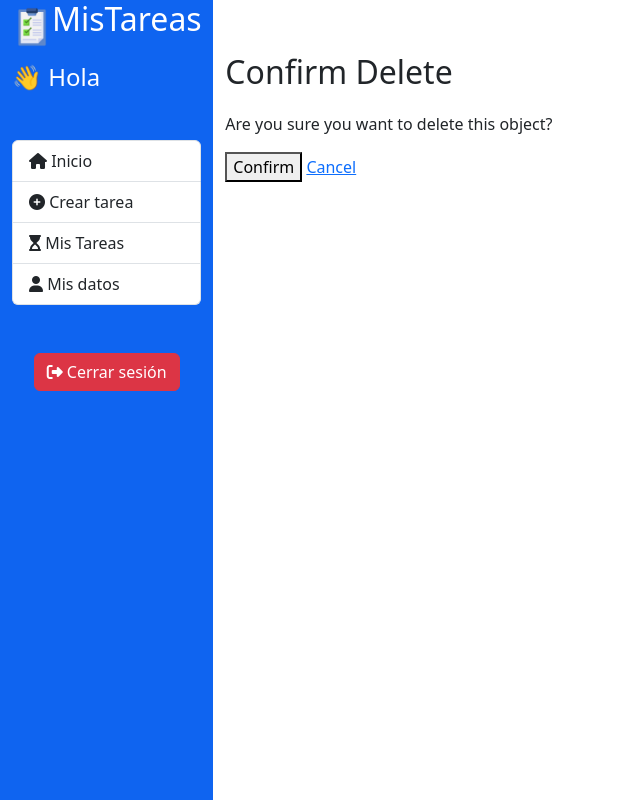
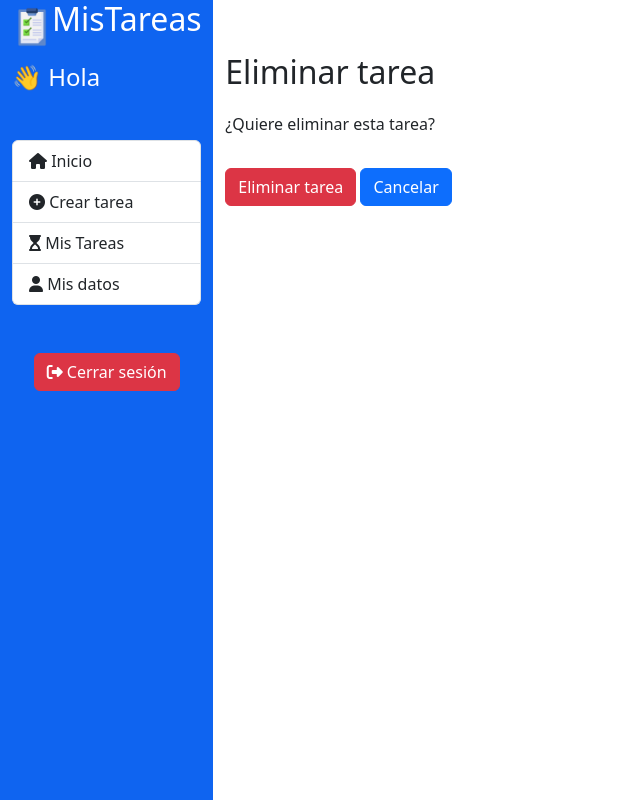
Before and after one commit to eduardoescarez/mistareas, a Django app: page /internal/tarea/1/eliminar in a window 1280 px wide. Shown: the whole page, without its empty margins (0-640 px from the left). Run offline with Django 4.2, Linux system fonts and the light colour scheme; a user stored in the database is signed in; tables that the repository leaves empty hold one stand-in row (values such as "Sample post"); some libraries are stand-ins or nearby versions.

Commit message:
Mejoras formulario eliminación

```diff
--- a/sitioweb/mistareas/templates/eliminar_tarea.html
+++ b/sitioweb/mistareas/templates/eliminar_tarea.html
@@ -14,14 +14,14 @@
             {% include 'components/messages_part.html' %}
             <div class="mt-3">
                 <div class="row">
-                    <p class="fs-2">Confirm Delete</p>
+                    <p class="fs-2">Eliminar tarea</p>
                 </div>
                 <div class="row">
-                    <p>Are you sure you want to delete this object?</p>
+                    <p>¿Quiere eliminar esta tarea?</p>
                     <form method="post">
                         {% csrf_token %}
-                        <button type="submit">Confirm</button>
-                        <a href="{% url 'listar_tareas' %}">Cancel</a>
+                        <button type="submit" class="btn btn-danger mt-3">Eliminar tarea</button>
+                        <a href="{% url 'listar_tareas' %}" class="btn btn-primary mt-3">Cancelar</a>
                     </form>
                 </div>
             </div>
```
